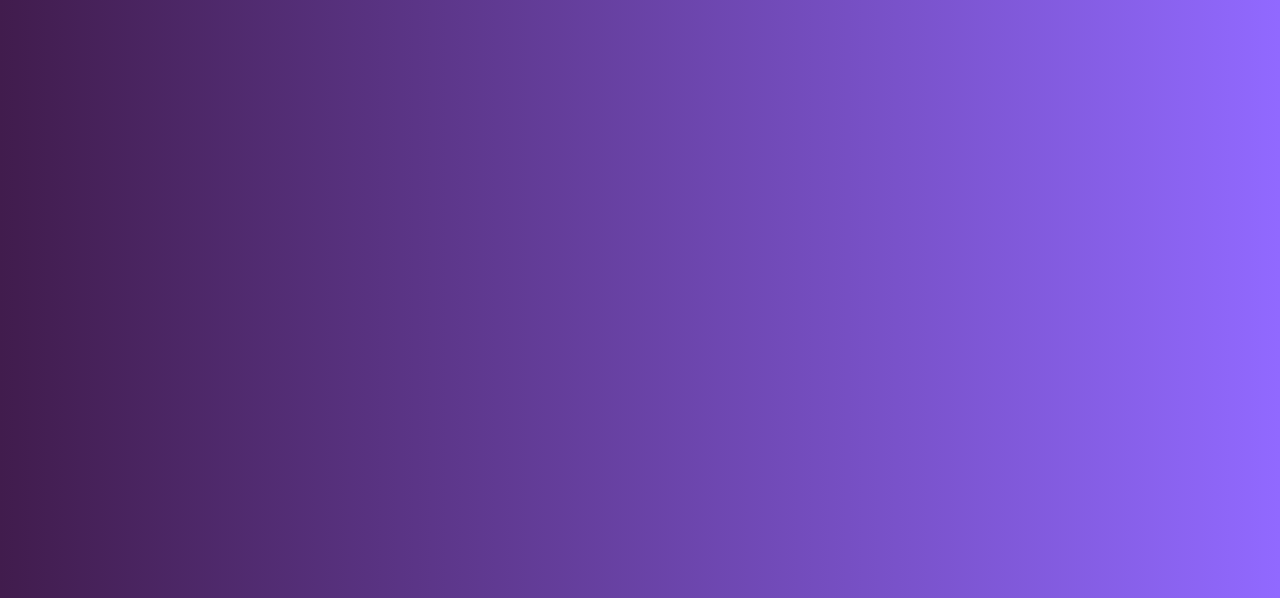
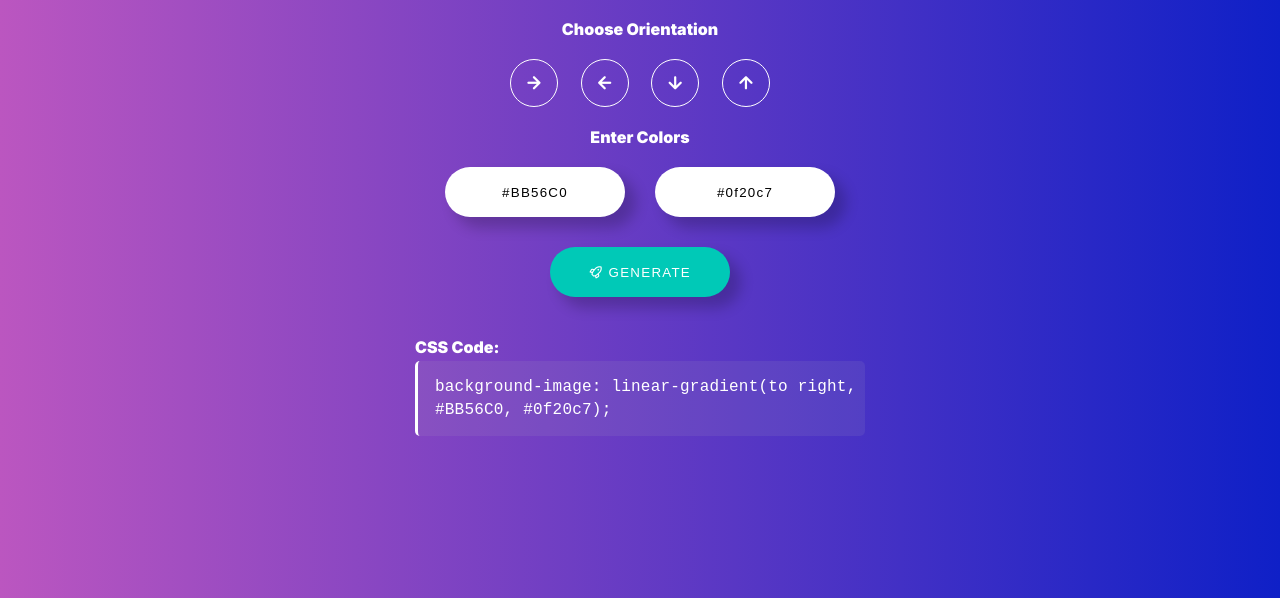
Before and after one commit to Tusar78/color-plate, a plain HTML site: page index.html in a window 1280 px wide. Shown: the part 202-800 px from the top of the page. Drawn offline with nearby package versions, Linux system fonts and the light colour scheme.

Commit message:
almost done color plate generator

```diff
--- a/assets/css/style.css
+++ b/assets/css/style.css
@@ -9,7 +9,7 @@
 
 body {
   font-family: "Inter", sans-serif;
-  background-image: linear-gradient(to right, #411c4d, #9169ff);
+  background-image: linear-gradient(to right, #BB56C0, #0f20c7);
 }
 
 a {
@@ -21,7 +21,6 @@ a {
 ul {
   list-style: none;
 }
-
 
 .container-full {
   width: 100%;
@@ -47,12 +46,13 @@ ul {
   justify-content: space-between;
   align-items: center;
   height: 48px;
+  margin-top: 16px;
 }
 
 .brand {
   display: flex;
   align-items: center;
-    gap: 20px;
+  gap: 16px;
 }
 
 .brand > img {
@@ -93,7 +93,129 @@ ul {
   transition: all 0.3s ease;
 }
 
-.nav__link:hover::after{
+.nav__link:hover::after {
   width: 100%;
   left: 0;
 }
+
+/* Color Section */
+.color {
+  padding: 80px 0;
+}
+
+.color__body {
+  text-align: center;
+}
+
+.color__title {
+  color: #fff;
+  font-weight: 900;
+  margin-bottom: 30px;
+  text-shadow: 2px 3px 0px #898999;
+  line-height: 1.2;
+  margin-bottom: 35px;
+  font-size: 2.2rem;
+}
+
+.color__subtext,
+.color__generate--text {
+  font-weight: 900;
+  display: block;
+  font-size: 1rem;
+  color: #fff;
+}
+
+.orientation__list {
+  width: 260px;
+  margin: 20px auto;
+  display: flex;
+  flex-wrap: wrap;
+  justify-content: space-between;
+}
+
+.orientation__item {
+  width: 48px;
+  height: 48px;
+  display: flex;
+  justify-content: center;
+  align-items: center;
+  border: 1px solid #fff;
+  font-size: 1.65rem;
+  background: transparent;
+  color: #fff;
+  border-radius: 50%;
+  cursor: pointer;
+}
+
+.color__inputs {
+    display: flex;
+    justify-content: center;
+    gap: 30px;
+    margin: 20px 0 30px;
+}
+
+.color__input, .color__generate--btn {
+    background-color: #fff;
+    height: 50px;
+    text-align: center;
+    width: 180px;
+    border: none;
+    border-radius: 50px;
+    -webkit-box-shadow: 10px 10px 14px 1px rgba(00,00,00,0.2);
+    box-shadow: 10px 10px 14px 1px rgba(00,00,00,0.2);
+    letter-spacing: 0.094em;
+}
+
+.color__generate--btn {
+    display: inline-block;
+    position: relative;
+    background: #00c9b7;
+    color: #fff;
+    cursor: pointer;
+    text-align: center;
+    margin: 0 auto;
+    text-transform: uppercase;
+}
+
+.color__infos {
+    margin: 40px auto;
+    width: 100%;
+    max-width: 450px;
+    text-align: left;
+}
+
+.color__code{
+    margin-top: 4px;
+    color: #fff;
+    font-family: 'Space Mono', monospace;
+    width: 100%;
+    display: block;
+    line-height: 1.4;
+    letter-spacing: 0.2px;
+    border-left: 3px solid #fff;
+    background-color: rgba(189,189,189,0.1);
+    padding: 15px 8px 15px 17px;
+    border-radius: 5px;
+}
+
+@media screen and (max-width: 555.98px) {
+    .color {
+        padding: 40px 0;
+    }
+
+    .navigation {
+        flex-direction: column;
+        gap: 20px;
+        height: auto;
+    }
+
+    .color__inputs {
+        flex-direction: column;
+        align-items: center;
+    }
+
+    .color__title {
+        line-height: 1.5;
+        font-size: 1.75rem;
+    }
+}
--- a/assets/js/app.js
+++ b/assets/js/app.js
@@ -0,0 +1,44 @@
+// Maked Id Selector
+const selectorId = (id) => {
+  return document.getElementById(id);
+};
+
+// All of references
+const body = document.querySelector("body");
+
+// Orientations Reference
+const orRight = selectorId("or-right");
+const orLeft = selectorId("or-left");
+const orDown = selectorId("or-down");
+const orUp = selectorId("or-up");
+
+// Input Reference
+const inputOne = selectorId("input-one");
+const inputTwo = selectorId("input-two");
+
+// Generate Btn
+const generateBtn = selectorId("generate-btn");
+
+// CSS Code
+const cssCode = selectorId("css-code");
+
+// Hex Code Generator
+const hexGenerator = () => {
+  let possibleCode = "0123456789ABCDEF";
+  let hexCode = "#";
+  for (let i = 0; i < 6; i++) {
+    let randomNumber = Math.floor(Math.random() * 16);
+    hexCode += possibleCode[randomNumber];
+  }
+  return hexCode;
+};
+
+const generate = () => {
+  let hexOne = hexGenerator();
+  let hexTwo = hexGenerator();
+  body.style.backgroundImage = `linear-gradient(to right, ${hexOne}, ${hexTwo}`;
+  inputOne.value = `${hexOne}`;
+  inputTwo.value = `${hexTwo}`;
+};
+
+generateBtn.addEventListener("click", generate);
--- a/index.html
+++ b/index.html
@@ -4,6 +4,12 @@
     <!-- =-= Neccessary Meta Info =-= -->
     <meta charset="UTF-8" />
     <meta name="viewport" content="width=device-width, initial-scale=1.0" />
+
+    <!-- =-= IconScout =-= -->
+    <link
+      rel="stylesheet"
+      href="https://unicons.iconscout.com/release/v4.0.8/css/line.css"
+    />
 
     <!-- =-= Connect Stylesheets =-= -->
     <link rel="stylesheet" href="./assets/css/style.css" />
@@ -29,14 +35,56 @@
 
           <div class="nav__menu">
             <ul class="nav__list">
-              <li class="nav__item"><a href="#" class="nav__link">Gradient</a></li>
-              <li class="nav__item"><a href="#" class="nav__link">3-Color-Gradient</a></li>
+              <li class="nav__item">
+                <a href="#" class="nav__link">Gradient</a>
+              </li>
+              <li class="nav__item">
+                <a href="#" class="nav__link">3-Color-Gradient</a>
+              </li>
             </ul>
           </div>
         </nav>
       </div>
     </header>
 
+    <!-- =-= Color Plate =-= -->
+    <section class="container-full color">
+      <div class="container">
+        <div class="color__body">
+          <h2 class="color__title">Generate a CSS Color Gradient</h2>
+          <span class="color__subtext">Choose Orientation</span>
+          <div class="orientation__list">
+            <button class="orientation__item" id="or-right">
+              <i class="uil uil-arrow-right"></i>
+            </button>
+            <button class="orientation__item" id="or-left">
+              <i class="uil uil-arrow-left"></i>
+            </button>
+            <button class="orientation__item" id="or-down">
+              <i class="uil uil-arrow-down"></i>
+            </button>
+            <button class="orientation__item" id="or-up">
+              <i class="uil uil-arrow-up"></i>
+            </button>
+          </div>
+          <span class="color__subtext">Enter Colors</span>
+          <div class="color__inputs">
+            <input type="text" class="color__input" id="input-one" value="#BB56C0" />
+            <input type="text" class="color__input" id="input-two" value="#0f20c7" />
+          </div>
+          <button class="color__generate--btn" id="generate-btn">
+            <i class="uil uil-rocket"></i>
+            Generate
+          </button>
+          <div class="color__infos">
+            <h3 class="color__generate--text">CSS Code:</h3>
+            <p class="color__code">
+              background-image: <span id="css-code">linear-gradient(to right, #BB56C0, #0f20c7);</span>
+            </p>
+          </div>
+        </div>
+      </div>
+    </section>
     <script src="./assets/js/app.js"></script>
   </body>
 </html>
```
Lines whose indentation alone changed are shown as unchanged.
